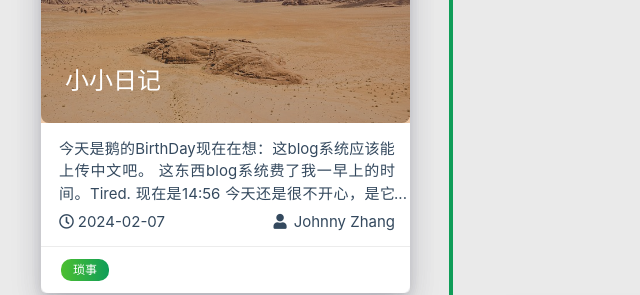
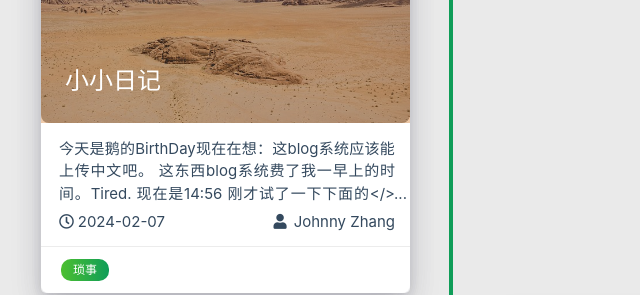
Before and after one commit to 1hankay/1hankay.github.io, a plain HTML site: page archives/index.html in a window 1280 px wide. Shown: the part 1000-1295 px from the top of the page, 189-829 px from the left. Drawn offline with nearby package versions, Linux system fonts and the light colour scheme; some packages are replaced by stand-ins of ours; no server answers; a script that the page names is missing.

Commit message:
Site updated: 2024-02-07 21:29:40

```diff
--- a/archives/index.html
+++ b/archives/index.html
@@ -479,7 +479,7 @@
 
                                     今天是鹅的BirthDay现在在想：这blog系统应该能上传中文吧。
 这东西blog系统费了我一早上的时间。Tired. 现在是14:56
-今天还是很不开心，是它的缘故。就在我正在写这篇blog的此时此刻，它就在和我老弟说我怎么这么的，ju
+刚才试了一下下面的&lt;&#x2F;&gt;叫什么源代码模式，根本没有用，应该是我不会用TT。我看
 
                             </div>
                             <div class="publish-info">
```
Also changed, not shown: 2024/02/07/小小日记/index.html (+1 -2 lines), archives/2024/02/index.html (+1 -1 lines), archives/2024/index.html (+1 -1 lines), index.html (+1 -1 lines).
